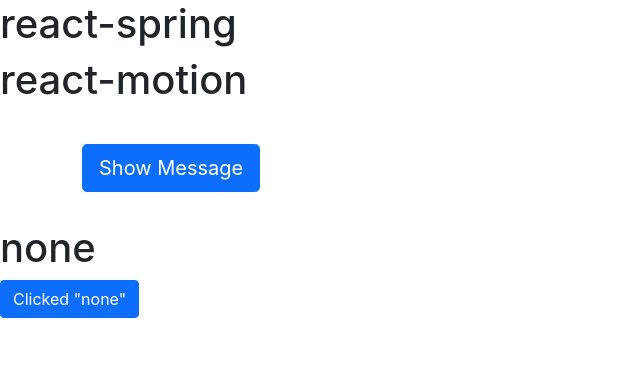
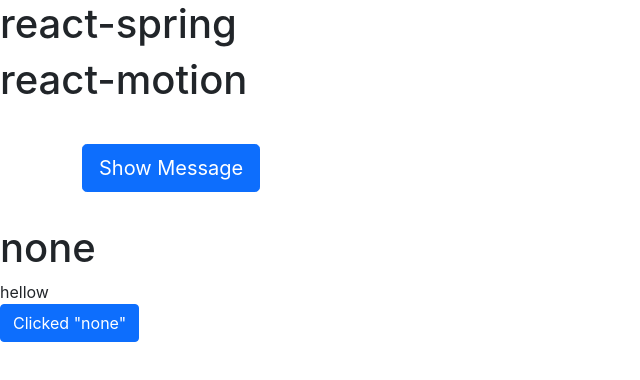
Before and after one commit to njg7194/Cafe24-demo, a React (Create React App) app in the folder animation/: page / in a window 1280 px wide. Shown: the top 380 px of the page, without its empty margins (0-640 px from the left). Built offline with nearby package versions, Linux system fonts and the light colour scheme.

Commit message:
애니메이션 프로젝트에 CSS트렌지션 in 프롭 설명 추가함.

```diff
--- a/animation/src/App.css
+++ b/animation/src/App.css
@@ -1,8 +1,13 @@
 .App {
+}
+
+.my-node {
+  color:red;
 }
 
 .my-node-enter {
   opacity: 0;
+  color: red;
 }
 .my-node-enter-active {
   opacity: 1;
--- a/animation/src/App.js
+++ b/animation/src/App.js
@@ -24,10 +24,12 @@
 
       <RTG />
 
-
+      {/* CSSTransition에서 in프롭은 '변환된'값의 상태에 따라 in 또는 out 트렌지션 클래스를 실행함.
+      ex) true -> false 시 out실행. / false -> true 시 in 실행. */}
       <CSSTransition in={inProp} timeout={1000} classNames="my-node">
         <div>
           <h1>{props.state}</h1>
+          hellow
         </div>
       </CSSTransition>
 
```
